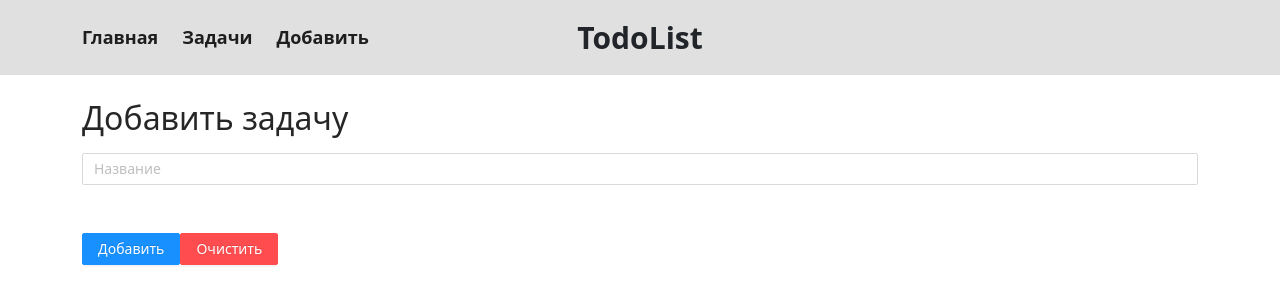
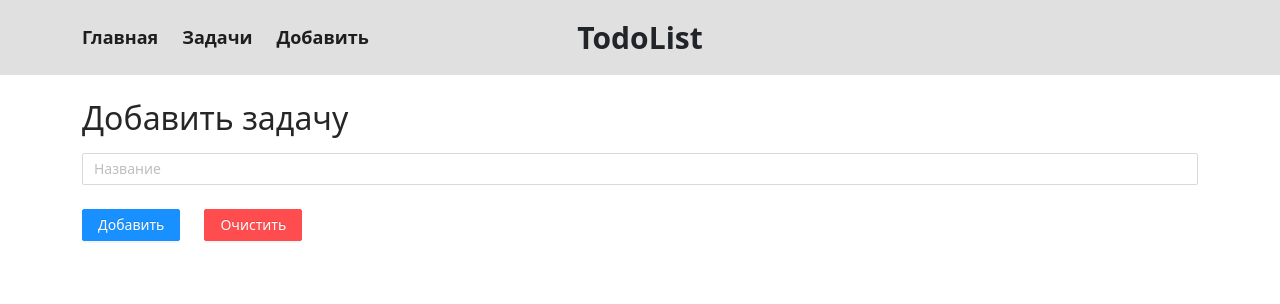
Before and after one commit to AlexType/todo-list, a Next.js app: page /add-task in a window 1280 px wide. Shown: the top 304 px of the page. Built offline with nearby package versions, Linux system fonts and the light colour scheme.

Commit message:
added: task addition moved to component

```diff
--- a/pages/add-task/index.jsx
+++ b/pages/add-task/index.jsx
@@ -1,34 +1,10 @@
-import { useState } from "react";
-import { useDispatch } from "react-redux";
-import { Input, Button } from 'antd';
-import { nanoid } from 'nanoid';
-import { addTask } from "../../src/redux/actions/taskActions";
-
+import TaskAdd from "../../src/components/TaskAdd";
 
 export default function AddTask() {
-
-    const dispatch = useDispatch();
-    const [title, setTitle] = useState('');
-
-    const addHandler = () => {
-        dispatch(addTask({
-            id: nanoid(),
-            title,
-            isCompleted: false
-        }));
-        clearHandler();
-    };
-
-    const clearHandler = () => {
-        setTitle('');
-    };
-
     return (
         <div className="container">
             <h2 className="title mb-3">Добавить задачу</h2>
-            <Input className="mb-4" placeholder="Название" value={title} onChange={e => setTitle(e.target.value)} />
-            <Button className="mt-4" type="primary" onClick={addHandler}>Добавить</Button>
-            <Button className="mt-4 ml-4" type="danger" onClick={clearHandler}>Очистить</Button>
+            <TaskAdd />
         </div>
     )
 }
--- /dev/null
+++ b/src/components/TaskAdd/index.jsx
@@ -0,0 +1,54 @@
+import { useState } from "react";
+import { useDispatch } from "react-redux";
+import { Input, Button, message } from 'antd';
+import { nanoid } from 'nanoid';
+import { addTask } from "../../redux/actions/taskActions";
+
+export default function TaskAdd() {
+
+    const dispatch = useDispatch();
+    const [title, setTitle] = useState('');
+
+    const success = () => {
+        message.success('Задача добавленна');
+    };
+
+    const error = () => {
+        message.error('Заполните поле');
+    };
+
+    const addHandler = () => {
+        if (title.length) {
+            dispatch(addTask({
+                id: nanoid(),
+                title,
+                isCompleted: false
+            }));
+            clearHandler();
+            success();
+        }
+        else error();
+    };
+
+    const clearHandler = () => {
+        setTitle('');
+    };
+
+    return (
+        <div>
+            <div className="row gy-3">
+                <div className="col-12">
+                    <Input placeholder="Название" value={title} onChange={e => setTitle(e.target.value)} />
+                </div>
+            </div>
+            <div className="row mt-4">
+                <div className="col-auto">
+                    <Button type="primary" onClick={addHandler}>Добавить</Button>
+                </div>
+                <div className="col-auto">
+                    <Button type="danger" onClick={clearHandler}>Очистить</Button>
+                </div>
+            </div>
+        </div>
+    )
+}
--- a/src/components/TaskItem/index.jsx
+++ b/src/components/TaskItem/index.jsx
@@ -1,7 +1,7 @@
 import { useEffect, useState } from 'react';
 import { useDispatch } from "react-redux";
 import { Radio } from 'antd';
-import { EditFilled, DeleteFilled, CheckOutlined } from '@ant-design/icons';
+import { EditFilled, DeleteFilled } from '@ant-design/icons';
 
 import { removeTask, updateCompletedTask } from "../../redux/actions/taskActions";
 import styles from './TaskItem.module.scss';
@@ -28,9 +28,6 @@ export default function TaskItem({ id, title, isCompleted }) {
                     <Radio checked={isChecked} value={isChecked} onClick={() => setIsChecked(!isChecked)}>{title}</Radio> :
                     <InputChange id={id} title={title} setIsChange={setIsChange} />}
                 <div className={styles.helpers}>
-                    <div className="ico-lg">
-                        <CheckOutlined />
-                    </div>
                     <div className="ico-lg mx-1" onClick={() => setIsChange(!isChange)}>
                         <EditFilled />
                     </div>
--- a/src/redux/reducers/tasksReducer.js
+++ b/src/redux/reducers/tasksReducer.js
@@ -2,13 +2,7 @@ import { ADD_TASK, REMOVE_TASK, UPDATE_COMPLETED_TASK, UPDATE_TITLE_TASK } from
 
 const initialState = {
     tasksLength: 1,
-    tasks: [
-        {
-            id: 0,
-            isCompleted: true,
-            title: 'Написать Todo List',
-        }
-    ]
+    tasks: []
 }
 
 export const tasksReducer = (state = initialState, action) => {
--- /dev/null
+++ b/styles/common/_messages.scss
@@ -0,0 +1,4 @@
+.ant-message-custom-content {
+    display: flex;
+    align-items: center;
+}
--- a/styles/main.scss
+++ b/styles/main.scss
@@ -17,6 +17,7 @@
 // common
 @import "common/link";
 @import "common/ico";
+@import "common/messages";
 
 p {
     margin-bottom: 0;
```
